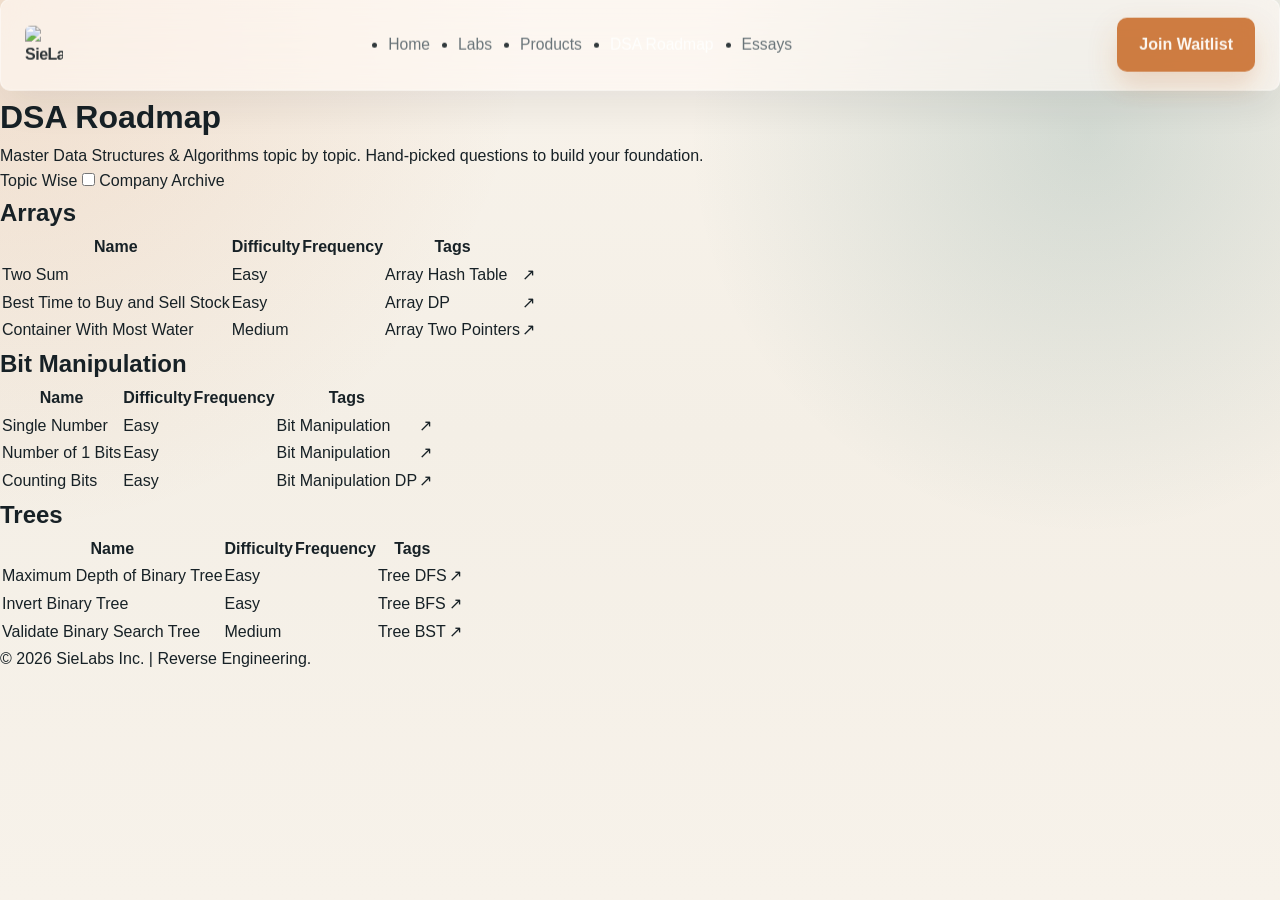
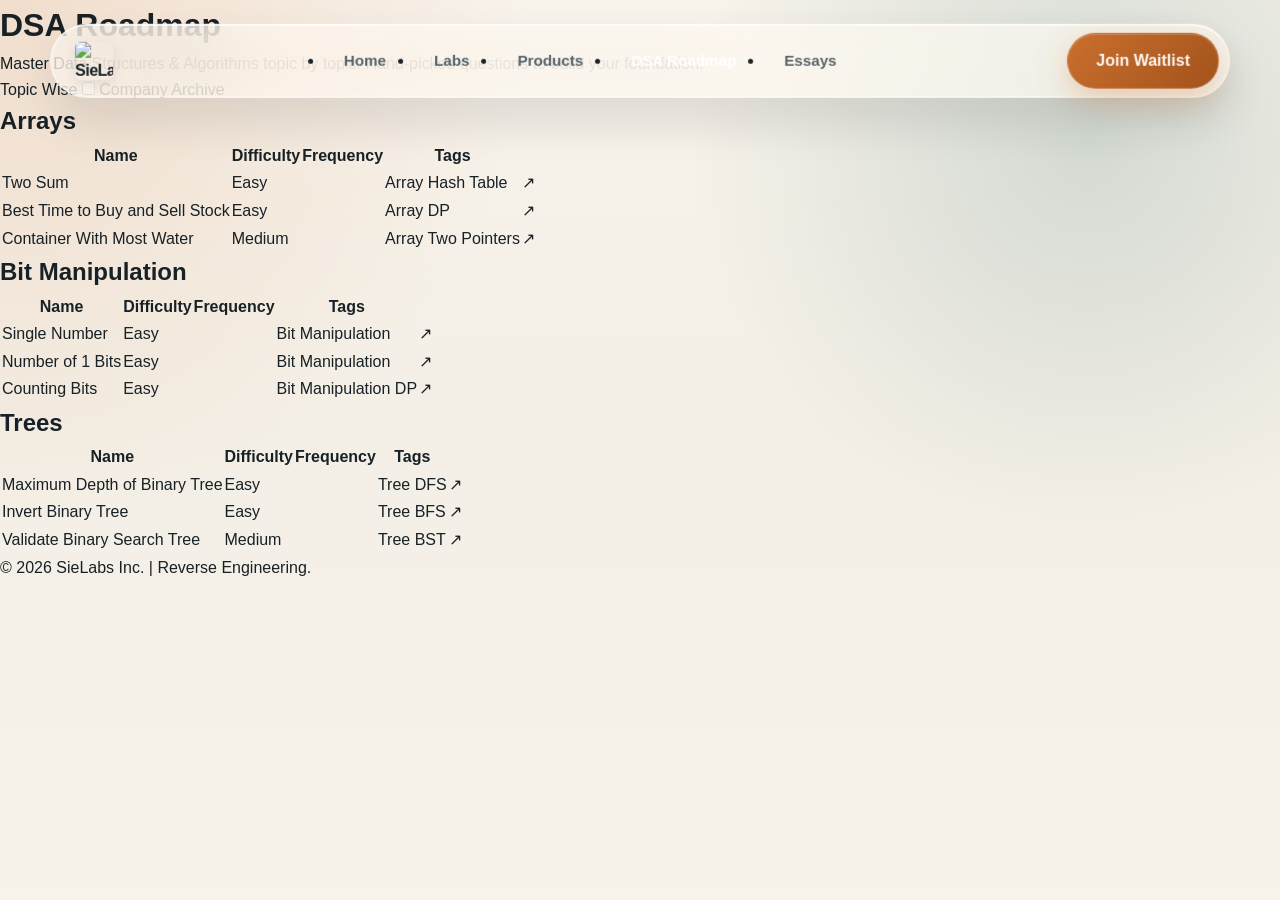

refactor: modernize navbar with fixed positioning, pill-shaped styling, and enhanced hover interactions

--- a/style.css
+++ b/style.css
@@ -76,17 +76,24 @@ img {
 }
 
 .navbar {
+    position: fixed;
+    top: 24px;
+    left: 50%;
+    transform: translateX(-50%);
+    width: min(var(--container), calc(100% - 48px));
+    z-index: 1000;
     display: flex;
     align-items: center;
     justify-content: space-between;
     gap: 20px;
-    padding: 18px 24px;
-    border: 1px solid rgba(255, 255, 255, 0.55);
-    border-radius: var(--radius-min);
-    background: rgba(255, 250, 244, 0.72);
-    backdrop-filter: blur(18px);
-    box-shadow: 0 18px 40px rgba(21, 28, 32, 0.08);
-    animation: slideDown 0.8s ease both;
+    padding: 8px 10px 8px 24px;
+    border: 1px solid rgba(255, 255, 255, 0.7);
+    border-radius: 100px;
+    background: rgba(255, 251, 245, 0.65);
+    backdrop-filter: blur(32px) saturate(180%);
+    -webkit-backdrop-filter: blur(32px) saturate(180%);
+    box-shadow: 0 24px 54px rgba(21, 28, 32, 0.12), inset 0 1px 0 rgba(255, 255, 255, 0.9), inset 0 -1px 0 rgba(255, 255, 255, 0.3);
+    animation: slideDownFixed 0.8s cubic-bezier(0.16, 1, 0.3, 1) both;
 }
 
 .nav-brand {
@@ -95,27 +102,58 @@ img {
     gap: 12px;
     font-weight: 800;
     letter-spacing: -0.03em;
+    transition: transform 0.25s cubic-bezier(0.34, 1.56, 0.64, 1);
+}
+
+.nav-brand:hover {
+    transform: scale(1.02);
 }
 
 .nav-logo {
     width: 38px;
     height: 38px;
-    border-radius: 3px;
+    border-radius: 5px;
+    box-shadow: 0 4px 12px rgba(0, 0, 0, 0.08);
 }
 
 .nav-links {
     display: flex;
     align-items: center;
-    gap: 28px;
+    gap: 8px;
 }
 
 .nav-links a {
     color: var(--text-soft);
-    font-size: 0.98rem;
-    transition: color 0.2s ease;
+    font-size: 0.95rem;
+    font-weight: 700;
+    padding: 10px 20px;
+    border-radius: 100px;
+    transition: all 0.25s cubic-bezier(0.34, 1.56, 0.64, 1);
+    position: relative;
+    z-index: 1;
 }
 
-.nav-links a:hover,
+.nav-links a::before {
+    content: '';
+    position: absolute;
+    inset: 0;
+    border-radius: 100px;
+    background: var(--surface-dark);
+    opacity: 0;
+    transform: scale(0.85);
+    transition: all 0.25s cubic-bezier(0.34, 1.56, 0.64, 1);
+    z-index: -1;
+}
+
+.nav-links a:hover {
+    color: var(--text-inverse);
+}
+
+.nav-links a:hover::before {
+    opacity: 1;
+    transform: scale(1);
+}
+
 .text-link:hover,
 .panel-link:hover {
     color: var(--accent-deep);
@@ -128,12 +166,26 @@ img {
     align-items: center;
     justify-content: center;
     border-radius: var(--radius-min);
-    padding: 14px 22px;
+    padding: 12px 20px;
     font-weight: 700;
     transition: transform 0.2s ease, box-shadow 0.2s ease, border-color 0.2s ease, background 0.2s ease;
 }
 
-.nav-cta,
+.nav-cta {
+    border-radius: 100px;
+    padding: 14px 28px;
+    background: linear-gradient(135deg, var(--accent) 0%, var(--accent-deep) 100%);
+    color: #fff9f3;
+    border: 1px solid rgba(255, 255, 255, 0.15);
+    box-shadow: 0 12px 32px rgba(203, 111, 46, 0.3), inset 0 1px 0 rgba(255, 255, 255, 0.2);
+    transition: transform 0.3s cubic-bezier(0.34, 1.56, 0.64, 1), box-shadow 0.3s ease;
+}
+
+.nav-cta:hover {
+    transform: translateY(-2px) scale(1.02);
+    box-shadow: 0 16px 40px rgba(203, 111, 46, 0.4), inset 0 1px 0 rgba(255, 255, 255, 0.2);
+}
+
 .primary-btn {
     background: var(--accent);
     color: #fff9f3;
@@ -156,7 +208,7 @@ img {
     display: grid;
     grid-template-columns: minmax(0, 1.32fr) minmax(340px, 0.88fr);
     gap: 24px;
-    padding-top: 62px;
+    padding-top: 110px;
     align-items: start;
 }
 
@@ -678,7 +730,20 @@ img {
     }
 }
 
+@keyframes slideDownFixed {
+    from {
+        opacity: 0;
+        transform: translate(-50%, -32px) scale(0.98);
+    }
+
+    to {
+        opacity: 1;
+        transform: translate(-50%, 0) scale(1);
+    }
+}
+
 @media (max-width: 1100px) {
+
     .hero-section,
     .flagship-card,
     .split-intro,
@@ -706,7 +771,7 @@ img {
     }
 
     .navbar {
-        padding: 18px;
+        padding: 12px 20px;
         flex-wrap: wrap;
     }
 
